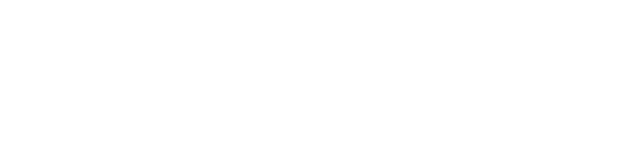
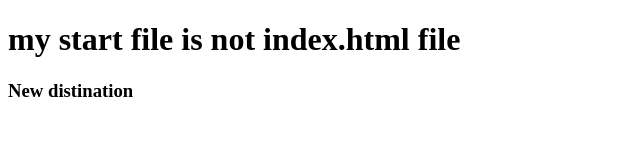
Before and after one commit to ab-rahim-bin-rakib/my-third-repo, a plain HTML site: page index.html in a window 1280 px wide. Shown: the whole page, without its empty margins (0-640 px from the left). Drawn offline with Linux system fonts and the light colour scheme.

Commit message:
text added

```diff
--- a/index.html
+++ b/index.html
@@ -7,6 +7,7 @@
     <title>my third github repo</title>
 </head>
 <body>
-
+    <h1>my start file is not index.html file</h1>
+    <h3>New distination</h3>
 </body>
 </html>
```
